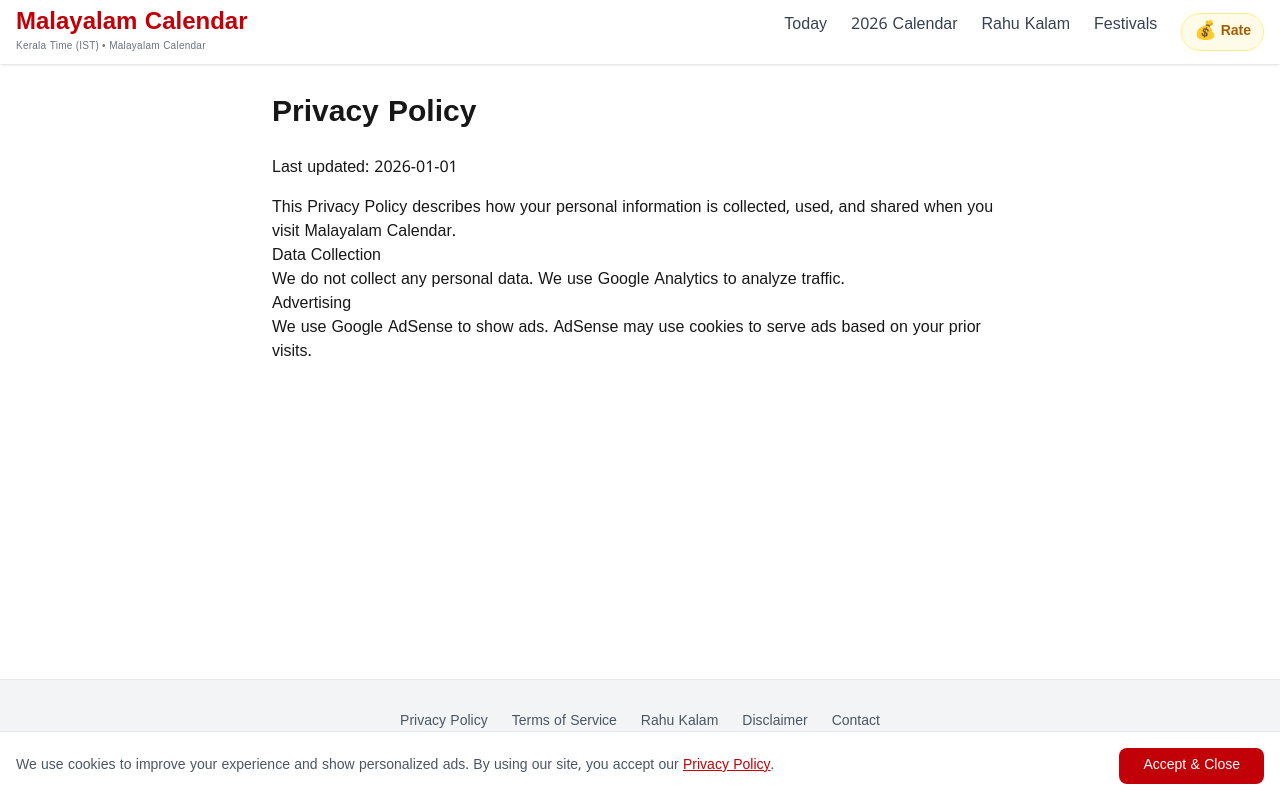
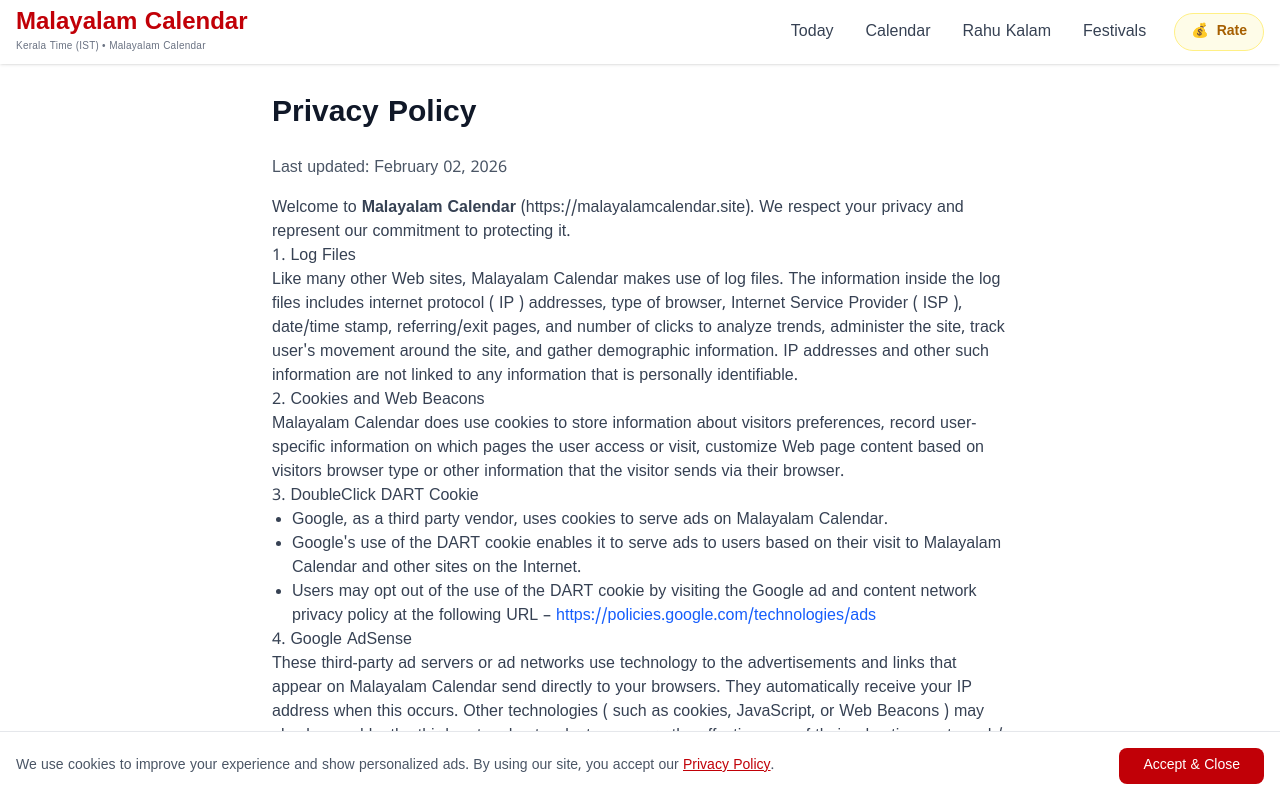
Before and after one commit to Agasthyan07/malayalam_calender, a Next.js app: page /privacy-policy in a window 1280 px wide. Shown: the top 798 px of the page. Built offline with nearby package versions, Linux system fonts and the light colour scheme.

Commit message:
Update: Navigation UI refinements & AdSense legal pages

```diff
--- /dev/null
+++ b/app/about/page.tsx
@@ -0,0 +1,47 @@
+import type { Metadata } from 'next';
+import AdSlot from '@/components/AdSlot';
+
+export const metadata: Metadata = {
+    title: 'About Us - Malayalam Calendar 2026',
+    description: 'Learn more about Malayalam Calendar, our mission to preserve Kerala culture through technology, and the team behind this digital panchangam.',
+};
+
+export default function AboutPage() {
+    return (
+        <div className="container mx-auto px-4 py-8 max-w-3xl">
+            <h1 className="text-3xl font-bold mb-6 text-gray-900 dark:text-gray-100">About Us</h1>
+
+            <div className="bg-white dark:bg-gray-800 rounded-xl p-8 shadow-sm border border-gray-100 dark:border-gray-700 prose prose-red dark:prose-invert max-w-none">
+                <p className="lead text-lg">
+                    Welcome to <strong>Malayalam Calendar</strong>, your comprehensive digital guide to the traditional Kerala way of timekeeping.
+                </p>
+
+                <h3>Our Mission</h3>
+                <p>
+                    In an increasingly digital world, staying connected to our roots is essential.
+                    Our mission is to simplify the complex calculations of the <strong>Kollavarsham</strong> (Malayalam Era)
+                    and present them in an easy-to-use, modern format for Malayalis worldwide.
+                </p>
+
+                <h3>What We Offer</h3>
+                <ul>
+                    <li><strong>Daily Panchangam:</strong> Accurate Nakshatram, Tithi, and Nalla Samayam calculations.</li>
+                    <li><strong>Festival Dates:</strong> Precise dates for Onam, Vishu, and temple festivals.</li>
+                    <li><strong>Cultural Tools:</strong> Utilities like Rahu Kalam finder and Gold Rate calculators tailored for Kerala.</li>
+                </ul>
+
+                <h3>Why Trust Us?</h3>
+                <p>
+                    Our algorithm is designed to align with the standard calendars followed in Kerala (Mathrubhumi / Manorama styles).
+                    We ensure high accuracy by calculating planetary positions specifically for the Kerala region (IST).
+                </p>
+
+                <p>
+                    Thank you for making us a part of your daily routine.
+                </p>
+            </div>
+
+            <AdSlot slotId="mid-content" />
+        </div>
+    );
+}
--- a/app/privacy-policy/page.tsx
+++ b/app/privacy-policy/page.tsx
@@ -5,14 +5,32 @@
 export default function PrivacyPolicy() {
     return (
         <div className="container mx-auto px-4 py-8 max-w-3xl">
-            <h1 className="text-3xl font-bold mb-6">Privacy Policy</h1>
-            <p className="mb-4">Last updated: 2026-01-01</p>
-            <div className="prose">
-                <p>This Privacy Policy describes how your personal information is collected, used, and shared when you visit Malayalam Calendar.</p>
-                <h2>Data Collection</h2>
-                <p>We do not collect any personal data. We use Google Analytics to analyze traffic.</p>
-                <h2>Advertising</h2>
-                <p>We use Google AdSense to show ads. AdSense may use cookies to serve ads based on your prior visits.</p>
+            <h1 className="text-3xl font-bold mb-6 text-gray-900 dark:text-gray-100">Privacy Policy</h1>
+            <p className="mb-4 text-gray-600 dark:text-gray-400">Last updated: February 02, 2026</p>
+
+            <div className="prose dark:prose-invert max-w-none text-gray-700 dark:text-gray-300">
+                <p>Welcome to <strong>Malayalam Calendar</strong> (https://malayalamcalendar.site). We respect your privacy and represent our commitment to protecting it.</p>
+
+                <h3>1. Log Files</h3>
+                <p>Like many other Web sites, Malayalam Calendar makes use of log files. The information inside the log files includes internet protocol ( IP ) addresses, type of browser, Internet Service Provider ( ISP ), date/time stamp, referring/exit pages, and number of clicks to analyze trends, administer the site, track user's movement around the site, and gather demographic information. IP addresses and other such information are not linked to any information that is personally identifiable.</p>
+
+                <h3>2. Cookies and Web Beacons</h3>
+                <p>Malayalam Calendar does use cookies to store information about visitors preferences, record user-specific information on which pages the user access or visit, customize Web page content based on visitors browser type or other information that the visitor sends via their browser.</p>
+
+                <h3>3. DoubleClick DART Cookie</h3>
+                <ul className="list-disc pl-5">
+                    <li>Google, as a third party vendor, uses cookies to serve ads on Malayalam Calendar.</li>
+                    <li>Google's use of the DART cookie enables it to serve ads to users based on their visit to Malayalam Calendar and other sites on the Internet.</li>
+                    <li>Users may opt out of the use of the DART cookie by visiting the Google ad and content network privacy policy at the following URL – <a href="https://policies.google.com/technologies/ads" className="text-blue-600 hover:underline" target="_blank" rel="nofollow">https://policies.google.com/technologies/ads</a></li>
+                </ul>
+
+                <h3>4. Google AdSense</h3>
+                <p>These third-party ad servers or ad networks use technology to the advertisements and links that appear on Malayalam Calendar send directly to your browsers. They automatically receive your IP address when this occurs. Other technologies ( such as cookies, JavaScript, or Web Beacons ) may also be used by the third-party ad networks to measure the effectiveness of their advertisements and / or to personalize the advertising content that you see.</p>
+                <p>Malayalam Calendar has no access to or control over these cookies that are used by third-party advertisers.</p>
+                <p>You should consult the respective privacy policies of these third-party ad servers for more detailed information on their practices as well as for instructions about how to opt-out of certain practices. Malayalam Calendar's privacy policy does not apply to, and we cannot control the activities of, such other advertisers or web sites.</p>
+
+                <h3>5. Consent</h3>
+                <p>By using our website, you hereby consent to our Privacy Policy and agree to its Terms and Conditions.</p>
             </div>
         </div>
     );
--- a/components/Footer.tsx
+++ b/components/Footer.tsx
@@ -5,6 +5,7 @@
         <footer className="bg-gray-100 mt-12 py-8 border-t border-gray-200">
             <div className="container mx-auto px-4 text-center text-gray-600">
                 <div className="flex justify-center gap-6 mb-4 flex-wrap text-sm">
+                    <Link href="/about" className="hover:text-red-700">About Us</Link>
                     <Link href="/privacy-policy" className="hover:text-red-700">Privacy Policy</Link>
                     <Link href="/terms" className="hover:text-red-700">Terms of Service</Link>
                     <Link href="/rahu-kalam-today" className="hover:text-red-700">Rahu Kalam</Link>
--- a/components/Header.tsx
+++ b/components/Header.tsx
@@ -28,13 +28,13 @@
                 </div>
 
                 {/* Desktop Nav */}
-                <nav className="hidden md:flex gap-6">
-                    <Link href="/today" className="text-gray-700 hover:text-red-700 font-medium">Today</Link>
-                    <Link href="/calendar/2026" className="text-gray-700 hover:text-red-700 font-medium">2026 Calendar</Link>
-                    <Link href="/rahu-kalam-today" className="text-gray-700 hover:text-red-700 font-medium">Rahu Kalam</Link>
-                    <Link href="/festivals" className="text-gray-700 hover:text-red-700 font-medium">Festivals</Link>
-                    <Link href="/gold-rate" className="text-yellow-700 hover:text-yellow-800 font-bold bg-yellow-50 px-3 py-1 rounded-full text-sm flex items-center gap-1 border border-yellow-200">
-                        <span className="text-lg">💰</span> Rate
+                <nav className="hidden md:flex gap-2 items-center">
+                    <Link href="/today" className="text-gray-700 hover:text-red-700 hover:bg-red-50 font-medium px-3 py-2 rounded-lg transition-colors">Today</Link>
+                    <Link href="/calendar/2026" className="text-gray-700 hover:text-red-700 hover:bg-red-50 font-medium px-3 py-2 rounded-lg transition-colors">Calendar</Link>
+                    <Link href="/rahu-kalam-today" className="text-gray-700 hover:text-red-700 hover:bg-red-50 font-medium px-3 py-2 rounded-lg transition-colors">Rahu Kalam</Link>
+                    <Link href="/festivals" className="text-gray-700 hover:text-red-700 hover:bg-red-50 font-medium px-3 py-2 rounded-lg transition-colors">Festivals</Link>
+                    <Link href="/gold-rate" className="text-yellow-700 hover:text-yellow-800 font-bold bg-yellow-50 hover:bg-yellow-100 px-4 py-2 rounded-full text-sm flex items-center gap-2 border border-yellow-200 transition-colors ml-2">
+                        <span>💰</span> Rate
                     </Link>
                 </nav>
 
```
